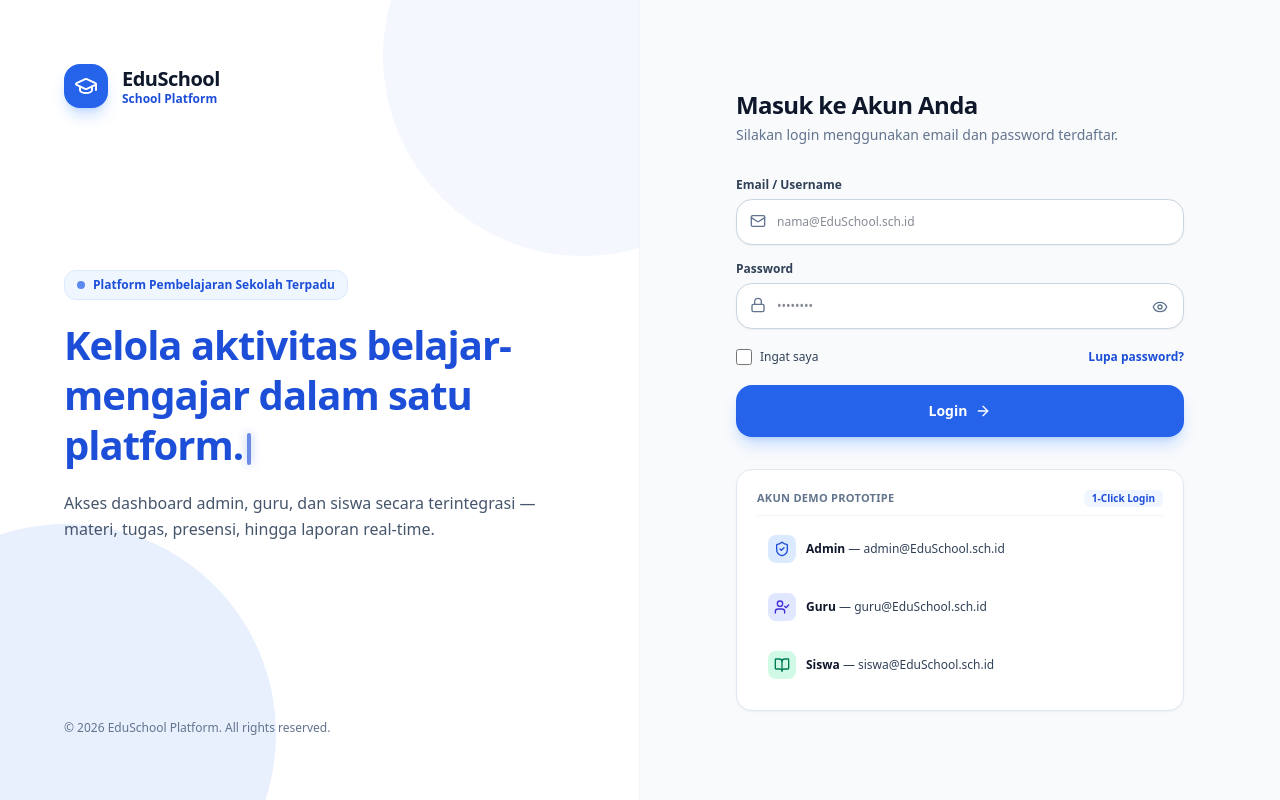
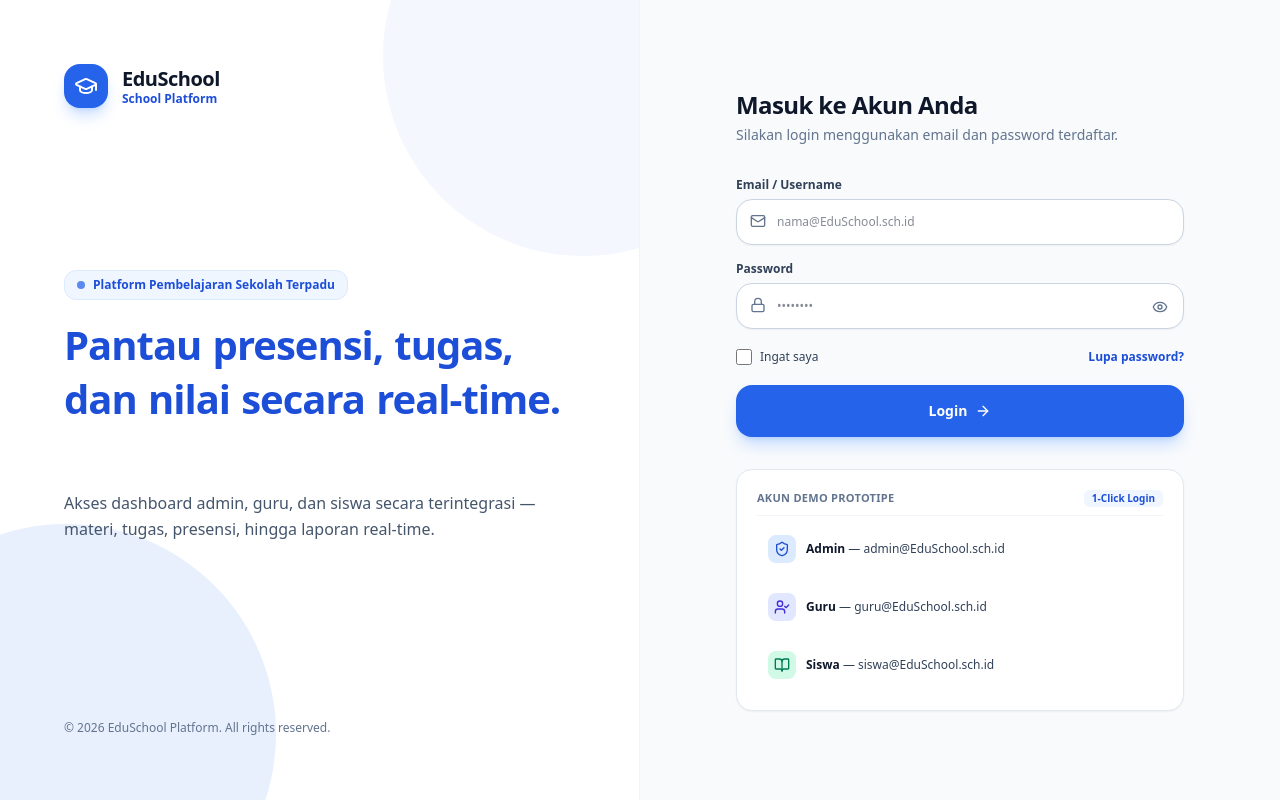
Before and after one commit to ferydwi-stack/Deploy_LMS, a Next.js app in the folder Frontend/: page /login in a window 1280 px wide. Built offline with nearby package versions, Linux system fonts and the light colour scheme; no server answers.

Commit message:
Implement non-typing HeadlineAnimation (Apple style Word Staggered Reveal, Vertical Roll, and Gradient Wave)

```diff
--- a/Frontend/app/login/page.tsx
+++ b/Frontend/app/login/page.tsx
@@ -4,7 +4,7 @@ import React, { useState } from 'react';
 import { useRouter } from 'next/navigation';
 import { GraduationCap, ArrowRight, Mail, Lock, Eye, EyeOff, ShieldCheck, UserCheck, BookOpen } from 'lucide-react';
 
-import TypewriterText from '@/components/TypewriterText';
+import HeadlineAnimation from '@/components/HeadlineAnimation';
 
 export default function LoginPage() {
   const router = useRouter();
@@ -102,15 +102,14 @@ export default function LoginPage() {
             </div>
 
             <h2 className="text-2xl sm:text-4xl lg:text-[40px] font-extrabold text-[#1D4ED8] tracking-tight leading-[1.25] min-h-[96px] sm:min-h-[120px] lg:min-h-[150px]">
-              <TypewriterText
+              <HeadlineAnimation
                 phrases={[
                   "Kelola aktivitas belajar-mengajar dalam satu platform.",
                   "Pantau presensi, tugas, dan nilai secara real-time.",
                   "Solusi digital terpadu untuk sekolah masa depan."
                 ]}
-                typingSpeed={50}
-                deletingSpeed={30}
-                pauseDuration={2800}
+                variant="word-stagger"
+                intervalDuration={3800}
               />
             </h2>
 
--- /dev/null
+++ b/Frontend/components/HeadlineAnimation.tsx
@@ -0,0 +1,109 @@
+'use client';
+
+import React, { useState, useEffect } from 'react';
+
+interface HeadlineAnimationProps {
+  phrases: string[];
+  intervalDuration?: number;
+  className?: string;
+  variant?: 'word-stagger' | 'vertical-roll' | 'gradient-wave';
+}
+
+export default function HeadlineAnimation({
+  phrases,
+  intervalDuration = 3600,
+  className = '',
+  variant = 'word-stagger',
+}: HeadlineAnimationProps) {
+  const [currentIndex, setCurrentIndex] = useState(0);
+  const [animationState, setAnimationState] = useState<'enter' | 'exit'>('enter');
+
+  useEffect(() => {
+    if (!phrases || phrases.length <= 1) return;
+
+    const timer = setInterval(() => {
+      // 1. Trigger exit animation
+      setAnimationState('exit');
+
+      // 2. Switch phrase & trigger enter animation
+      setTimeout(() => {
+        setCurrentIndex((prev) => (prev + 1) % phrases.length);
+        setAnimationState('enter');
+      }, 500); // matching exit duration
+    }, intervalDuration);
+
+    return () => clearInterval(timer);
+  }, [phrases, intervalDuration]);
+
+  const currentPhrase = phrases[currentIndex % (phrases.length || 1)] || '';
+  const words = currentPhrase.split(' ');
+
+  // VARIANT 1: Word-by-Word Staggered Fade & Slide (Apple Style)
+  if (variant === 'word-stagger') {
+    return (
+      <div className={`inline-block relative ${className}`}>
+        <div className="flex flex-wrap gap-x-[0.28em] gap-y-1 items-baseline">
+          {words.map((word, wIdx) => {
+            const isExiting = animationState === 'exit';
+            const delayMs = isExiting ? (words.length - 1 - wIdx) * 35 : wIdx * 65;
+
+            return (
+              <span
+                key={`${currentIndex}-${wIdx}-${word}`}
+                className="inline-block transition-all duration-500 ease-[cubic-bezier(0.16,1,0.3,1)] transform"
+                style={{
+                  transitionDelay: `${delayMs}ms`,
+                  opacity: isExiting ? 0 : 1,
+                  transform: isExiting
+                    ? 'translateY(-12px) scale(0.96)'
+                    : 'translateY(0px) scale(1)',
+                  filter: isExiting ? 'blur(4px)' : 'blur(0px)',
+                }}
+              >
+                {word}
+              </span>
+            );
+          })}
+        </div>
+      </div>
+    );
+  }
+
+  // VARIANT 2: Vertical Roll (Vercel 3D Slot Cylinder)
+  if (variant === 'vertical-roll') {
+    const isExiting = animationState === 'exit';
+    return (
+      <div className={`inline-block relative overflow-hidden py-1 ${className}`}>
+        <div
+          className="transition-all duration-600 ease-[cubic-bezier(0.16,1,0.3,1)] transform"
+          style={{
+            opacity: isExiting ? 0 : 1,
+            transform: isExiting
+              ? 'translateY(-100%) scale(0.95)'
+              : 'translateY(0%) scale(1)',
+            filter: isExiting ? 'blur(6px)' : 'blur(0px)',
+          }}
+        >
+          {currentPhrase}
+        </div>
+      </div>
+    );
+  }
+
+  // VARIANT 3: Gradient Wave & Morph
+  const isExiting = animationState === 'exit';
+  return (
+    <div className={`inline-block relative ${className}`}>
+      <span
+        className="inline-block bg-gradient-to-r from-blue-700 via-indigo-600 to-blue-500 bg-clip-text text-transparent transition-all duration-600 ease-out transform"
+        style={{
+          opacity: isExiting ? 0 : 1,
+          transform: isExiting ? 'scale(0.97) translateY(-8px)' : 'scale(1) translateY(0)',
+          filter: isExiting ? 'blur(8px)' : 'blur(0px)',
+        }}
+      >
+        {currentPhrase}
+      </span>
+    </div>
+  );
+}
```
